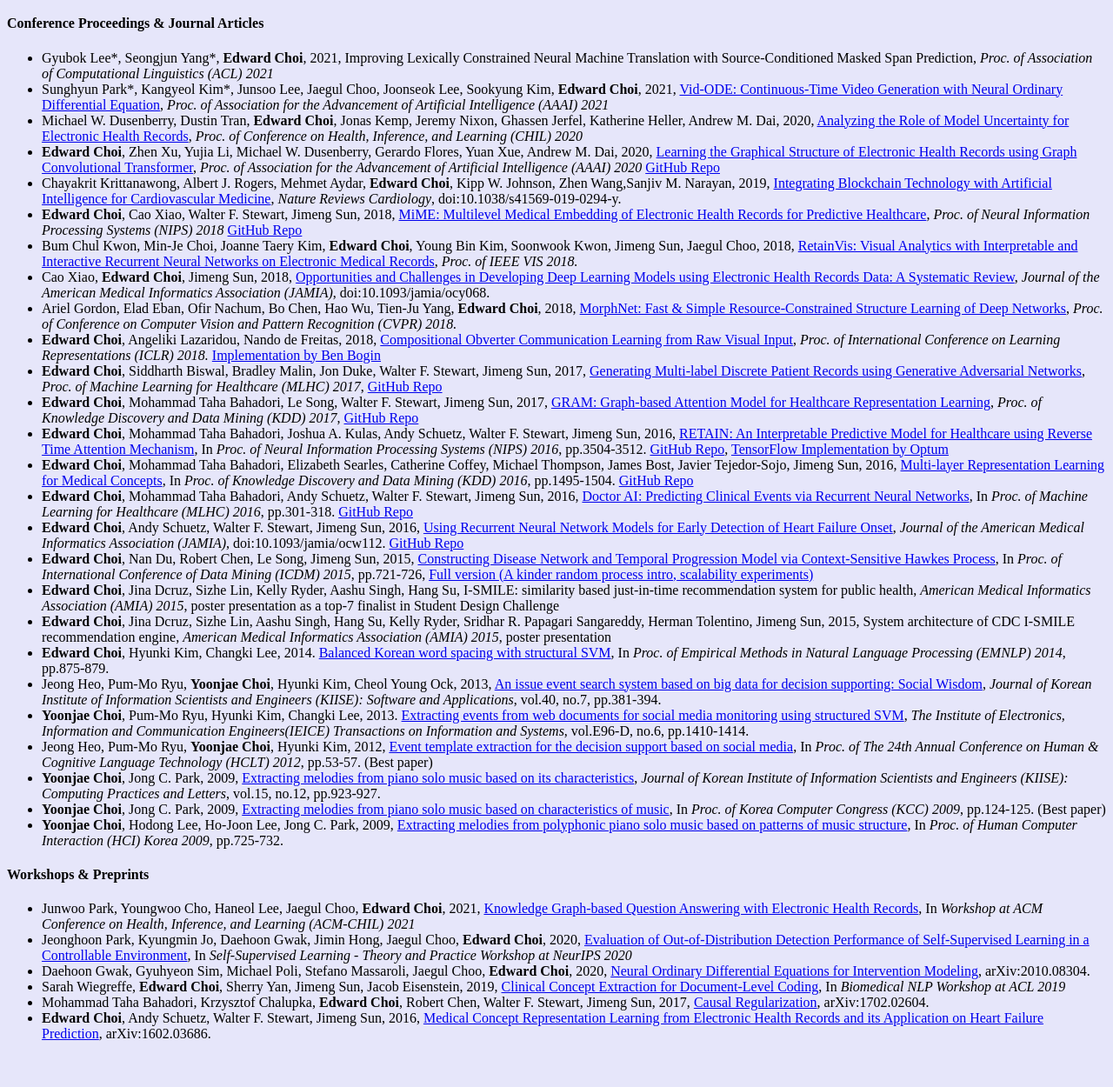
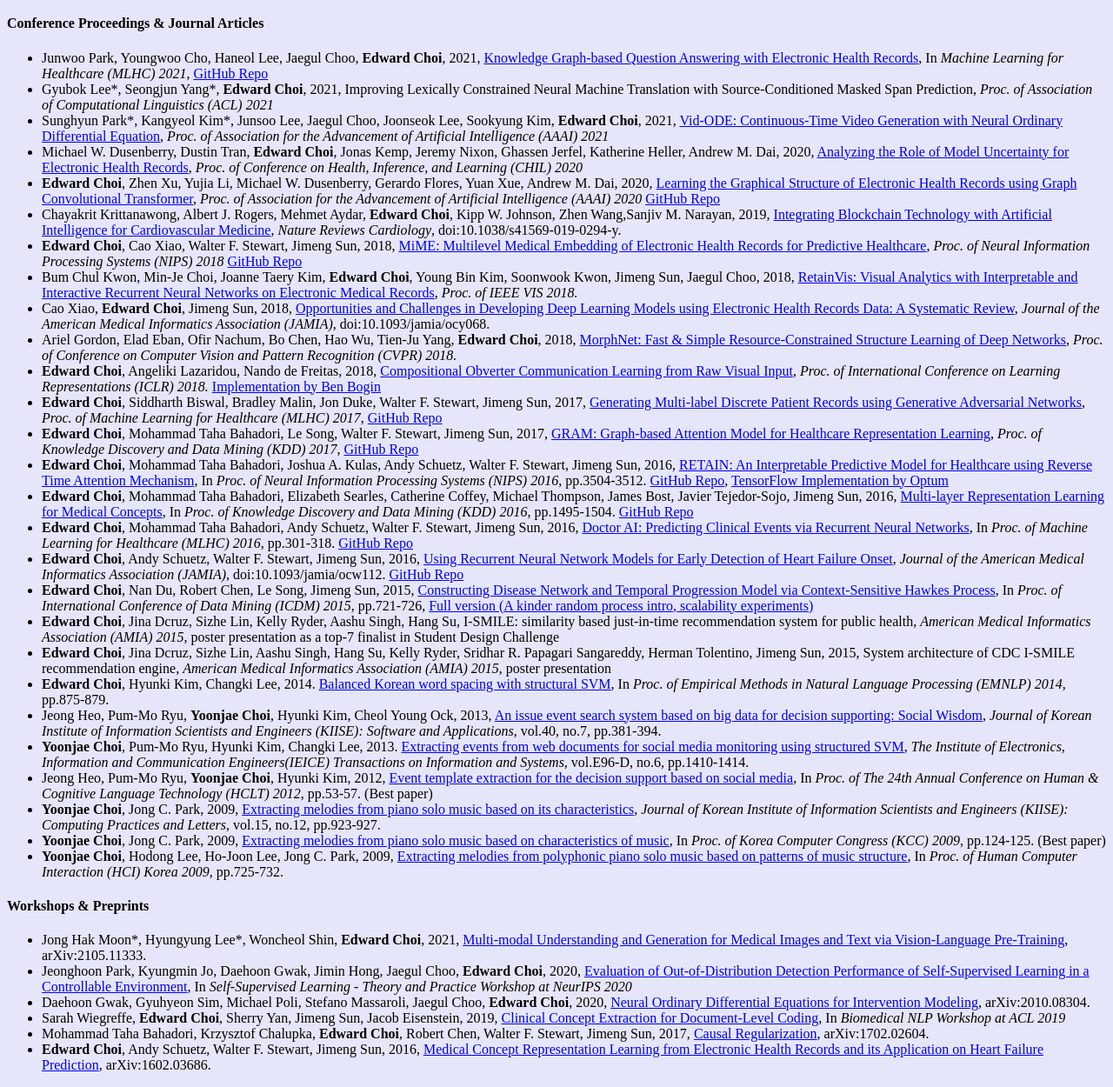
Before and after one commit to claralga/mp2893.github.io, a plain HTML site: page publication.html in a window 1280 px wide. Shown: the part 33-1283 px from the top of the page at 87% size. Before the commit the page ends 1247 px from the top, so only its background shows below. Drawn offline with Linux system fonts and the light colour scheme.

Commit message:
Update publication

```diff
--- a/publication.html
+++ b/publication.html
@@ -15,6 +15,7 @@ th, td
 <H3>Publications</H3>
 <H4>Conference Proceedings & Journal Articles</H4>
 <ul>
+    <li>Junwoo Park, Youngwoo Cho, Haneol Lee, Jaegul Choo, <b>Edward Choi</b>, 2021, <a href="https://arxiv.org/pdf/2010.09394" target=_blank>Knowledge Graph-based Question Answering with Electronic Health Records</a>, In <i>Machine Learning for Healthcare (MLHC) 2021</i>,  <a href="https://github.com/junwoopark92/mimic-sparql" target=_blank>GitHub Repo</a></li>
     <li>Gyubok Lee*, Seongjun Yang*, <b>Edward Choi</b>, 2021, Improving Lexically Constrained Neural Machine Translation with Source-Conditioned Masked Span Prediction, <i>Proc. of Association of Computational Linguistics (ACL) 2021</i></li>
     <li>Sunghyun Park*, Kangyeol Kim*, Junsoo Lee, Jaegul Choo, Joonseok Lee, Sookyung Kim, <b>Edward Choi</b>, 2021, <a href="https://arxiv.org/pdf/2010.08188" target=_blank>Vid-ODE: Continuous-Time Video Generation with Neural Ordinary Differential Equation</a>, <i>Proc. of Association for the Advancement of Artificial Intelligence (AAAI) 2021</i></li>
     <li>Michael W. Dusenberry, Dustin Tran, <b>Edward Choi</b>, Jonas Kemp, Jeremy Nixon, Ghassen Jerfel, Katherine Heller, Andrew M. Dai, 2020, <a href="https://arxiv.org/pdf/1906.03842.pdf" target=_blank>Analyzing the Role of Model Uncertainty for Electronic Health Records</a>, <i>Proc. of Conference on Health, Inference, and Learning (CHIL) 2020</i></li>
@@ -44,7 +45,7 @@ th, td
 </ul>
 <H4>Workshops & Preprints</H4>
 <ul>
-    <li>Junwoo Park, Youngwoo Cho, Haneol Lee, Jaegul Choo, <b>Edward Choi</b>, 2021, <a href="https://arxiv.org/pdf/2010.09394" target=_blank>Knowledge Graph-based Question Answering with Electronic Health Records</a>, In <i>Workshop at ACM Conference on Health, Inference, and Learning (ACM-CHIL) 2021</i></li>
+    <li>Jong Hak Moon*, Hyungyung Lee*, Woncheol Shin, <b>Edward Choi</b>, 2021, <a href="https://arxiv.org/abs/2105.11333" target=_blank>Multi-modal Understanding and Generation for Medical Images and Text via Vision-Language Pre-Training</a>, arXiv:2105.11333.</li>
     <li>Jeonghoon Park, Kyungmin Jo, Daehoon Gwak, Jimin Hong, Jaegul Choo, <b>Edward Choi</b>, 2020, <a href="https://arxiv.org/pdf/2011.13120" target=_blank>Evaluation of Out-of-Distribution Detection Performance of Self-Supervised Learning in a Controllable Environment</a>, In <i>Self-Supervised Learning - Theory and Practice Workshop at NeurIPS 2020</i></li>
     <li>Daehoon Gwak, Gyuhyeon Sim, Michael Poli, Stefano Massaroli, Jaegul Choo, <b>Edward Choi</b>, 2020, <a href="https://arxiv.org/pdf/2010.08304" target=_blank>Neural Ordinary Differential Equations for Intervention Modeling</a>, arXiv:2010.08304.</li>
     <li>Sarah Wiegreffe, <b>Edward Choi</b>, Sherry Yan, Jimeng Sun, Jacob Eisenstein, 2019, <a href="https://arxiv.org/pdf/1906.03380.pdf" target=_blank>Clinical Concept Extraction for Document-Level Coding</a>, In <i>Biomedical NLP Workshop at ACL 2019</i></li>
```
Lines whose indentation alone changed are shown as unchanged.
